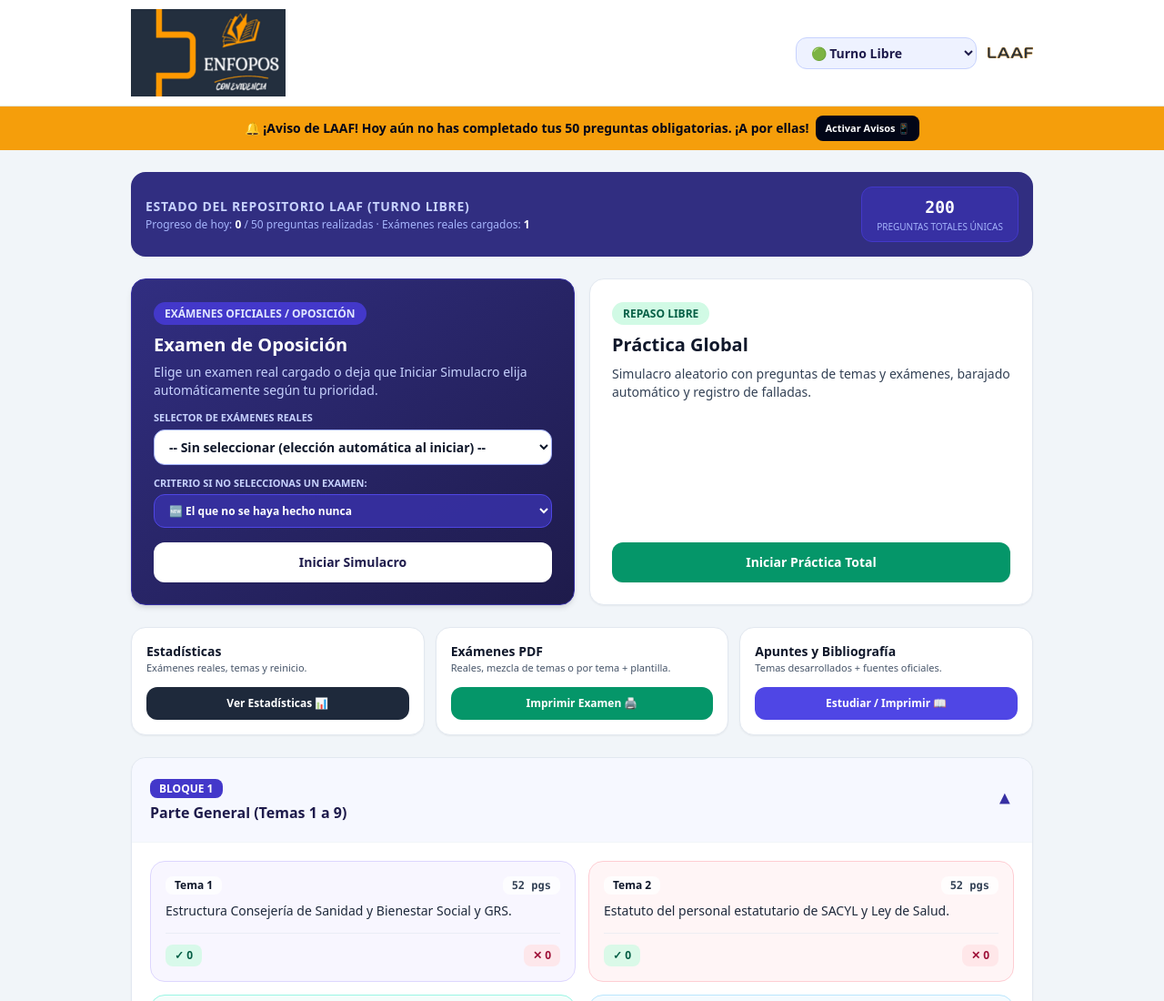
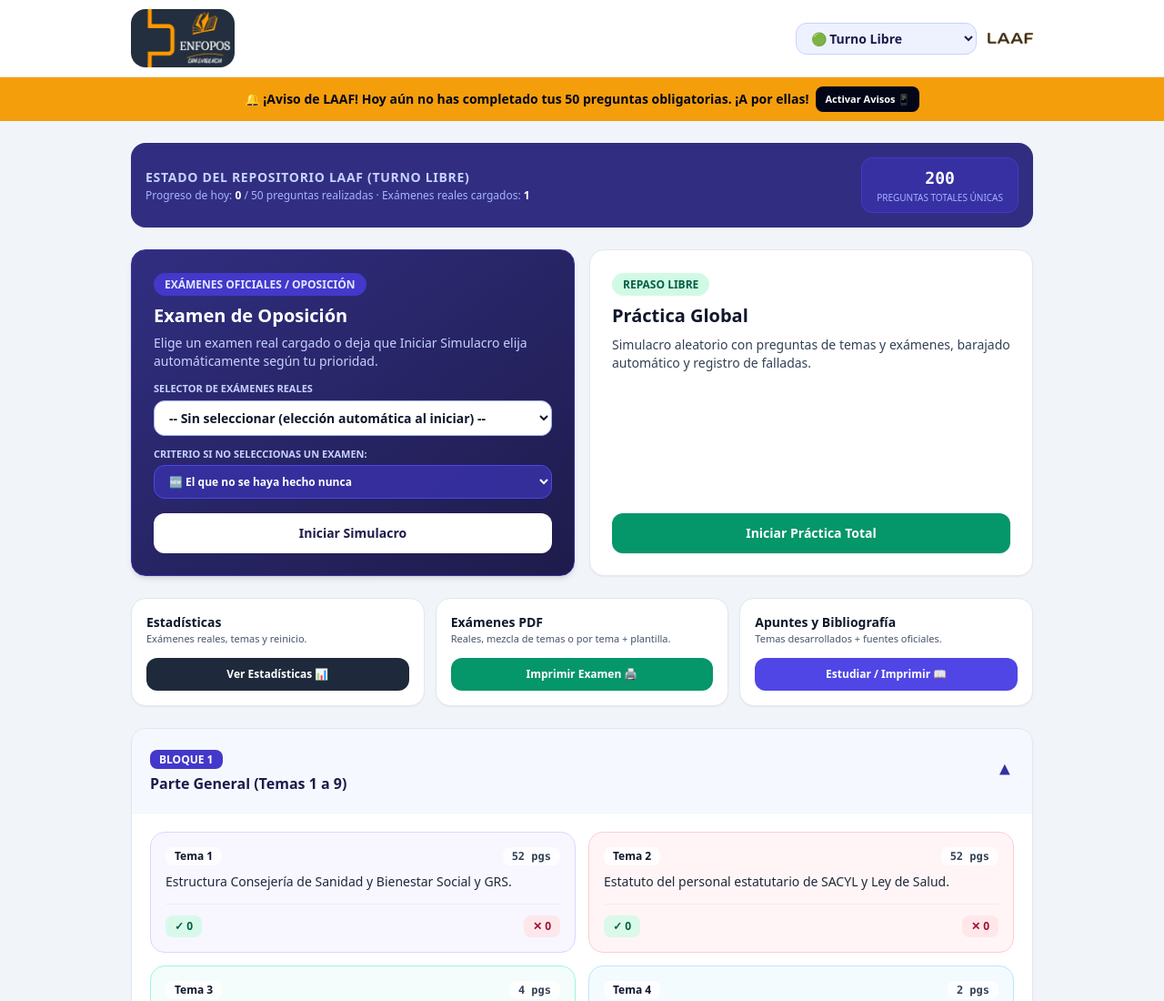
Before and after one commit to aveferla/enfopos, a plain HTML site: page index.html in a window 1280 px wide. Shown: the top 1100 px of the page at 91% size. Drawn offline with nearby package versions, Linux system fonts and the light colour scheme; files whose address does not match are found by name.

Commit message:
Update index.html

```diff
--- a/index.html
+++ b/index.html
@@ -72,7 +72,7 @@
         <div class="max-w-5xl mx-auto px-4 py-2.5 flex flex-col sm:flex-row justify-between items-center gap-3">
             <div class="flex items-center justify-between w-full sm:w-auto gap-4">
                 <button type="button" onclick="volverMenu()" title="Inicio" class="flex items-center focus:outline-none group">
-                    <img src="assets/logos/ENFOPOS.png" alt="ENFOPOS" class="h-24 w-auto max-w-[240px] object-contain group-hover:scale-[1.02] transition">
+                  <img src="assets/logos/ENFOPOS.png" alt="ENFOPOS" class="h-16 w-auto max-w-[180px] object-contain rounded-2xl group-hover:scale-[1.02] transition">
                 </button>
             </div>
 
```
